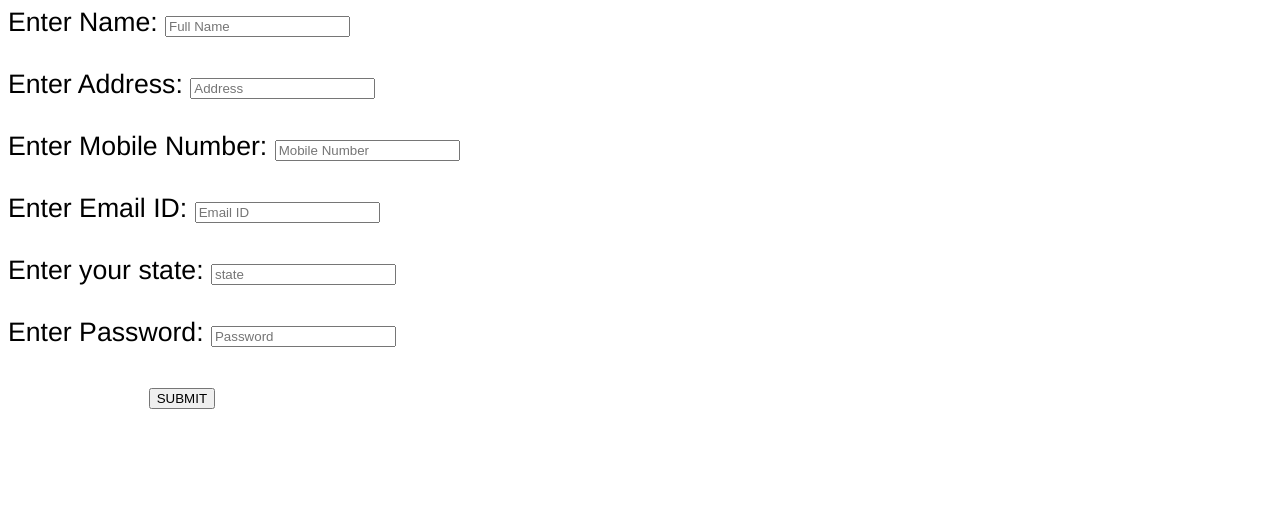
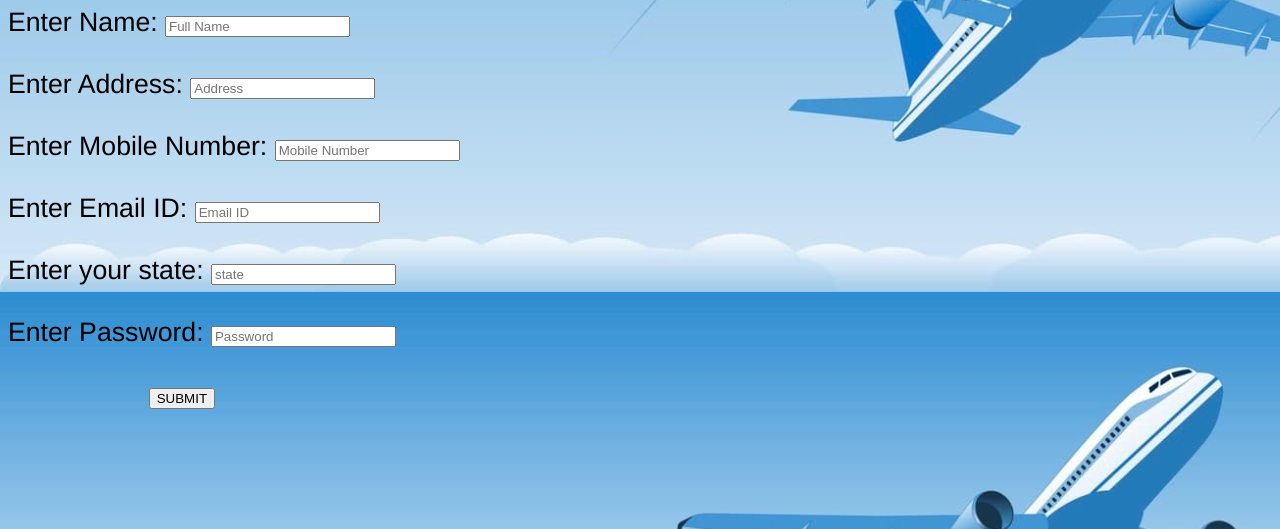
Before and after one commit to Rajashri2506/Kolhapur-Wonders, a plain HTML site: page Tourist_info.html in a window 1280 px wide. Shown: the part 271-800 px from the top of the page. Drawn offline with Linux system fonts and the light colour scheme.

Commit message:
Update Tourist_info.html

```diff
--- a/Tourist_info.html
+++ b/Tourist_info.html
@@ -24,7 +24,7 @@
             color: rgb(12, 12, 12);
         }
         body{
-            background-image: url(IMG/tourist1.jpg);
+            background-image: url(tourist1.jpg);
             background-size: 117%;
         }
         .text{
```
